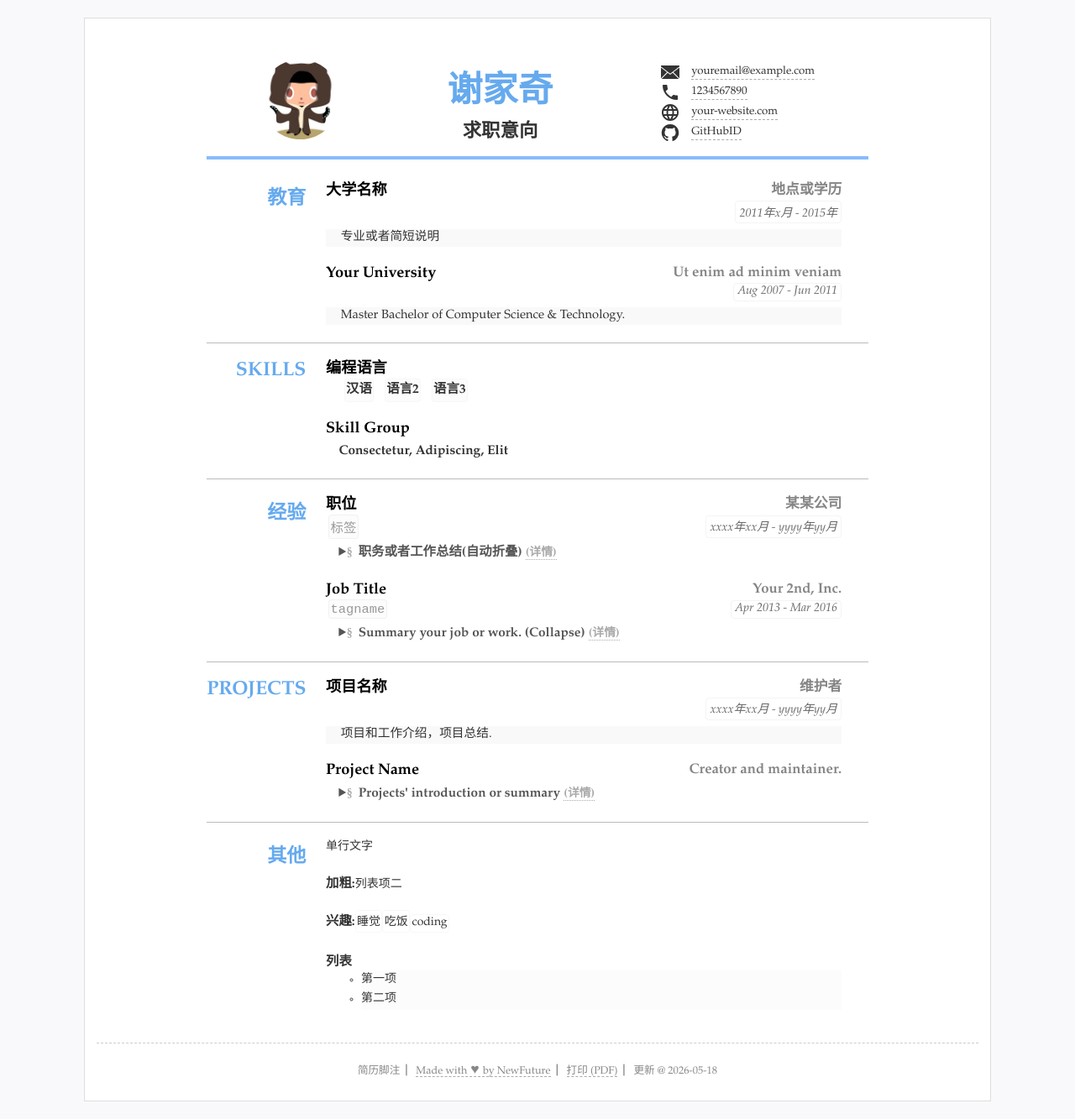
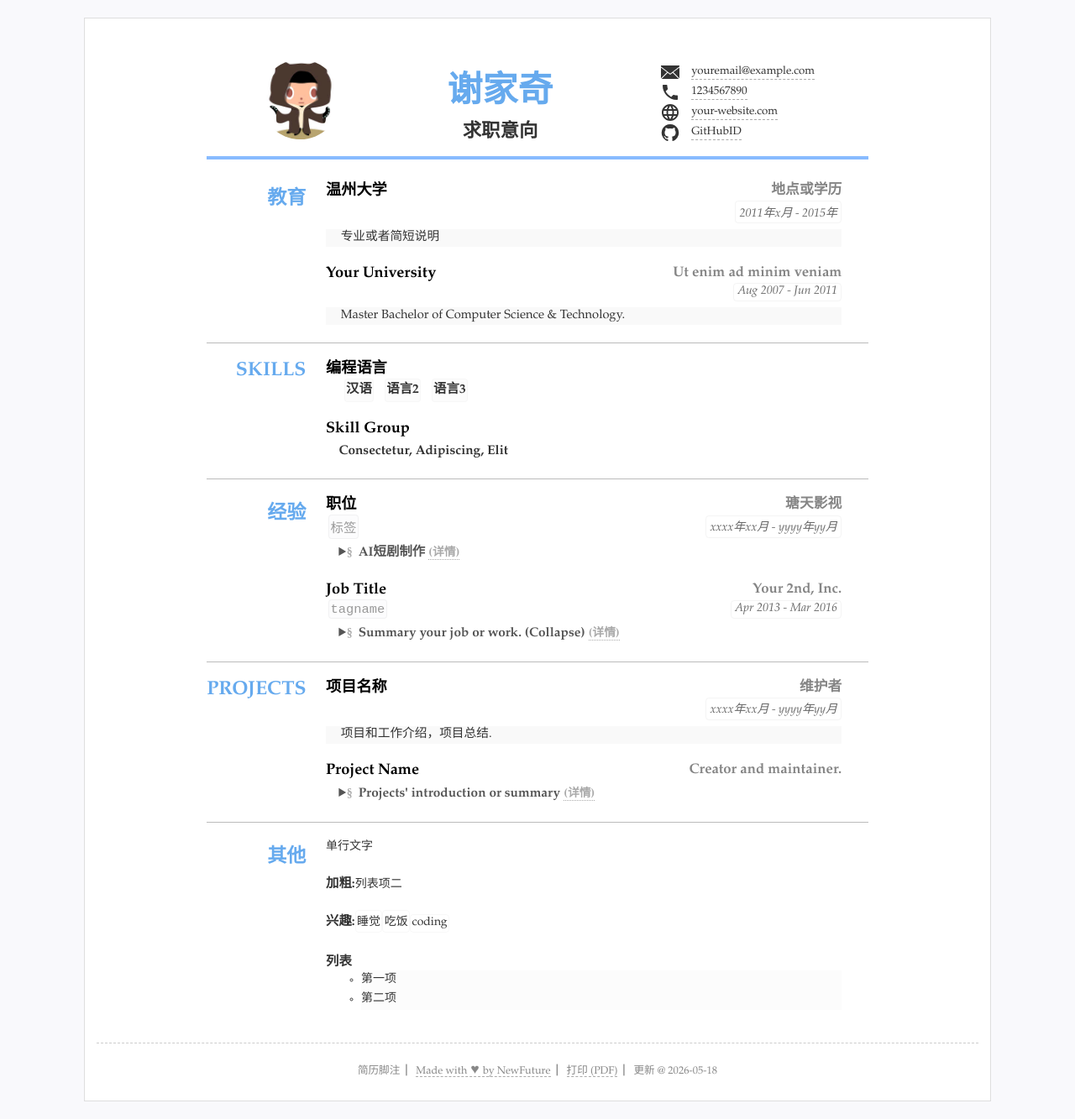
Before and after one commit to skalu829/111, a Jekyll site: the page built from index.html, in a window 1280 px wide. Shown: the whole page at 84% size. Built offline with Jekyll 4.4.1, drawn with Linux system fonts in a browser that asks for light colours.

Commit message:
Update resume.yml

```diff
--- a/_data/resume.yml
+++ b/_data/resume.yml
@@ -30,7 +30,7 @@ main: #简历主要内容，
 - type: education #类别为ID
   name: 教育 #显示名称，空则使用type
   content: #内容基本格式 标题-副标题-日期-详细内容 (都允许空)
-  - title: 大学名称
+  - title: 温州大学
     duration: "2011年x月 - 2015年"
     sub: 地点或学历
     detail: 专业或者简短说明
@@ -54,11 +54,11 @@ main: #简历主要内容，
   name: 经验
   content:
   - title: 职位
-    sub: 某某公司
+    sub: 瑭天影视
     duration: "xxxx年xx月 - yyyy年yy月"
     tags:
     - 标签
-    summary: 职务或者工作总结(自动折叠)
+    summary: AI短剧制作
     detail: 同时包含 summary和detail在Chrome，Safari(包括IOS)，Android和新版Firefox等会自动折叠，不支持折叠的浏览器和展开后表现一致
     # open: open
     #可以设置open默认展开
```
